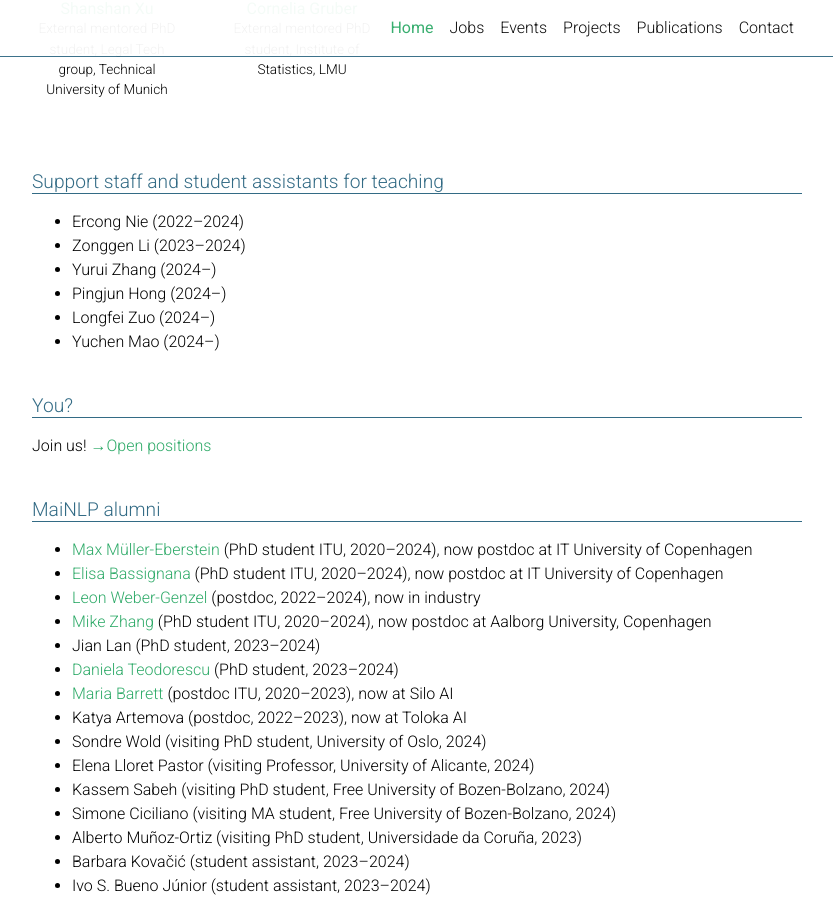
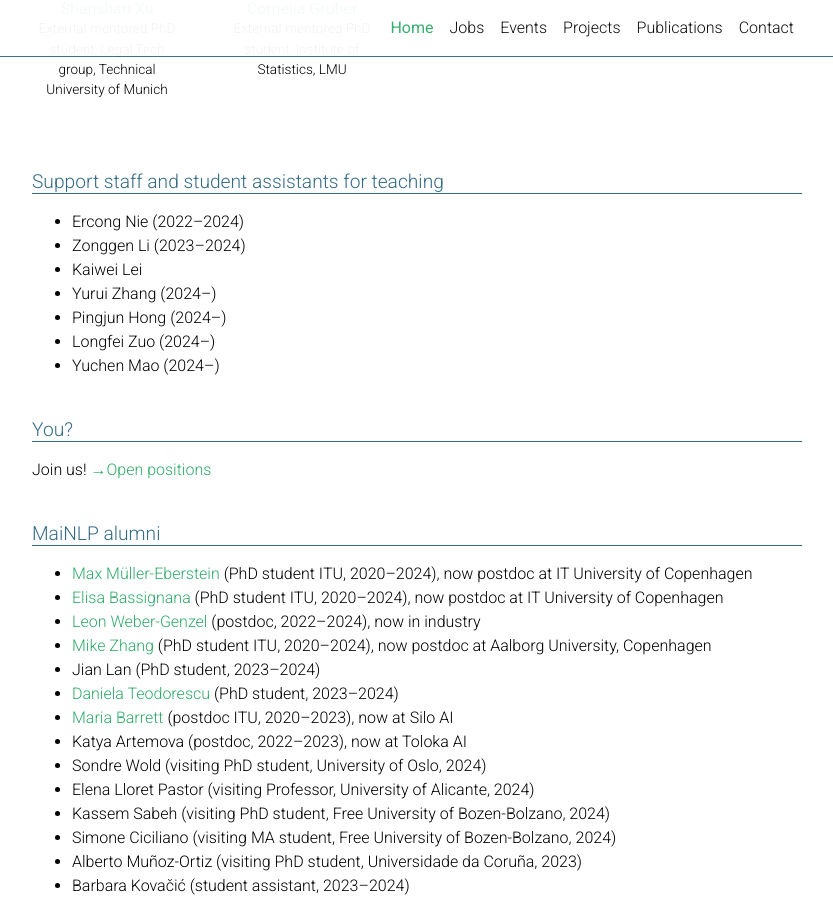
Before and after one commit to mainlp/mainlp.github.io, a Jekyll site: the page built from _pages/about.md, in a window 1280 px wide and 900 px high, scrolled down 3739 px. Shown: the whole window, without its empty margins (223-1056 px from the left). Built offline with Jekyll 4.4.1, drawn with Linux system fonts in a browser that asks for light colours; full-size pictures stand in for the smaller copies a plugin makes; comment, search, counter and statistics services are not loaded; a style sheet for code colours, icons or effects is not loaded.

Commit message:
Update about.md, add KL

```diff
--- a/_pages/about.md
+++ b/_pages/about.md
@@ -240,6 +240,7 @@ In broad terms, our aim is human-facing NLP: to make NLP models more robust and
    <ul>
     <li>Ercong Nie (2022–2024)</li>
     <li>Zonggen Li (2023–2024)</li>
+    <li>Kaiwei Lei</li>
     <li>Yurui Zhang (2024–)</li>
     <li>Pingjun Hong (2024–)</li>
     <li>Longfei Zuo (2024–)</li>
```
